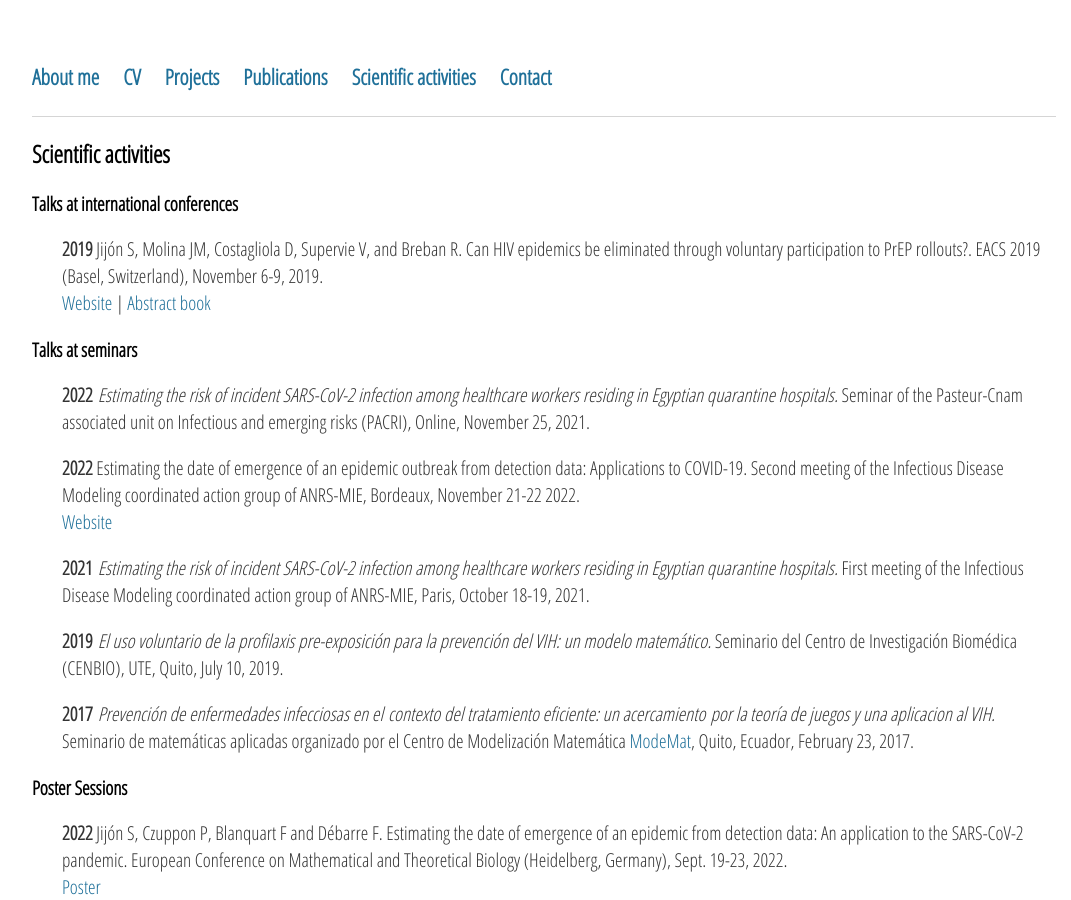
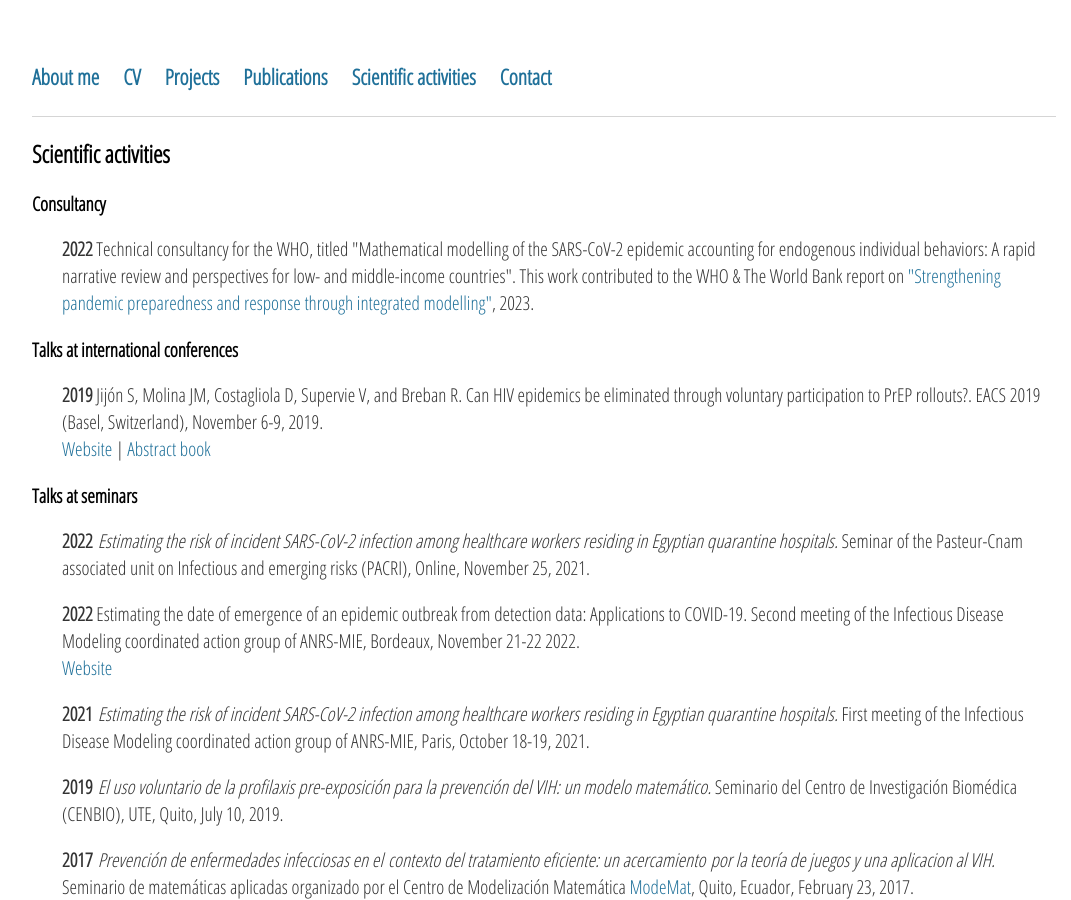
Before and after one commit to sjijon/sjijon.github.io, a Jekyll site: the page built from scientific-activities.html, in a window 1280 px wide and 900 px high. Shown: the whole window, without its empty margins (96-1167 px from the left). Built offline with Jekyll 4.4.1, drawn with Linux system fonts in a browser that asks for light colours; nearby versions of some CDN libraries; some of the changed text lies outside the part shown.

Commit message:
Add link to WHO report

```diff
--- a/scientific-activities.html
+++ b/scientific-activities.html
@@ -6,6 +6,14 @@ title: Scientific activities
 	<p style="border-bottom: 1px solid #d5d5d5;"></p>
 	<h2>Scientific activities</h2>
 
+<!-- -------------------------
+	CONSULTANCY
+-------------------------- -->
+
+	<h3>Consultancy</h3>
+	<p style="padding-left:30px;">
+		<strong>2022</strong> Technical consultancy for the WHO, titled <emph>"Mathematical modelling of the SARS-CoV-2 epidemic accounting for endogenous individual behaviors: A rapid narrative review and perspectives for low- and middle-income countries"</emph>. This work contributed to the WHO &amp; The World Bank report on <a href="https://www.who.int/publications/i/item/9789240090880" target="_blank">"Strengthening pandemic preparedness and response through integrated modelling"</a>, 2023.<p>
+</p>
 <!-- -------------------------
 	CONFERENCES
 -------------------------- -->
@@ -122,15 +130,6 @@ title: Scientific activities
 	</p>
 
 <!-- -------------------------
-	CONSULTANCY
--------------------------- -->
-
-	<h3>Consultancy</h3>
-	<p style="padding-left:30px;">
-		<strong>2022</strong> Technical consultancy for the WHO, titled <emph>"Mathematical modelling of the SARS-CoV-2 epidemic accounting for endogenous individual behaviors: A rapid narrative review and perspectives for low- and middle-income countries"</emph>.
-	</p>
-
-<!-- -------------------------
 	ORGANIZATION
 -------------------------- -->
 
```
